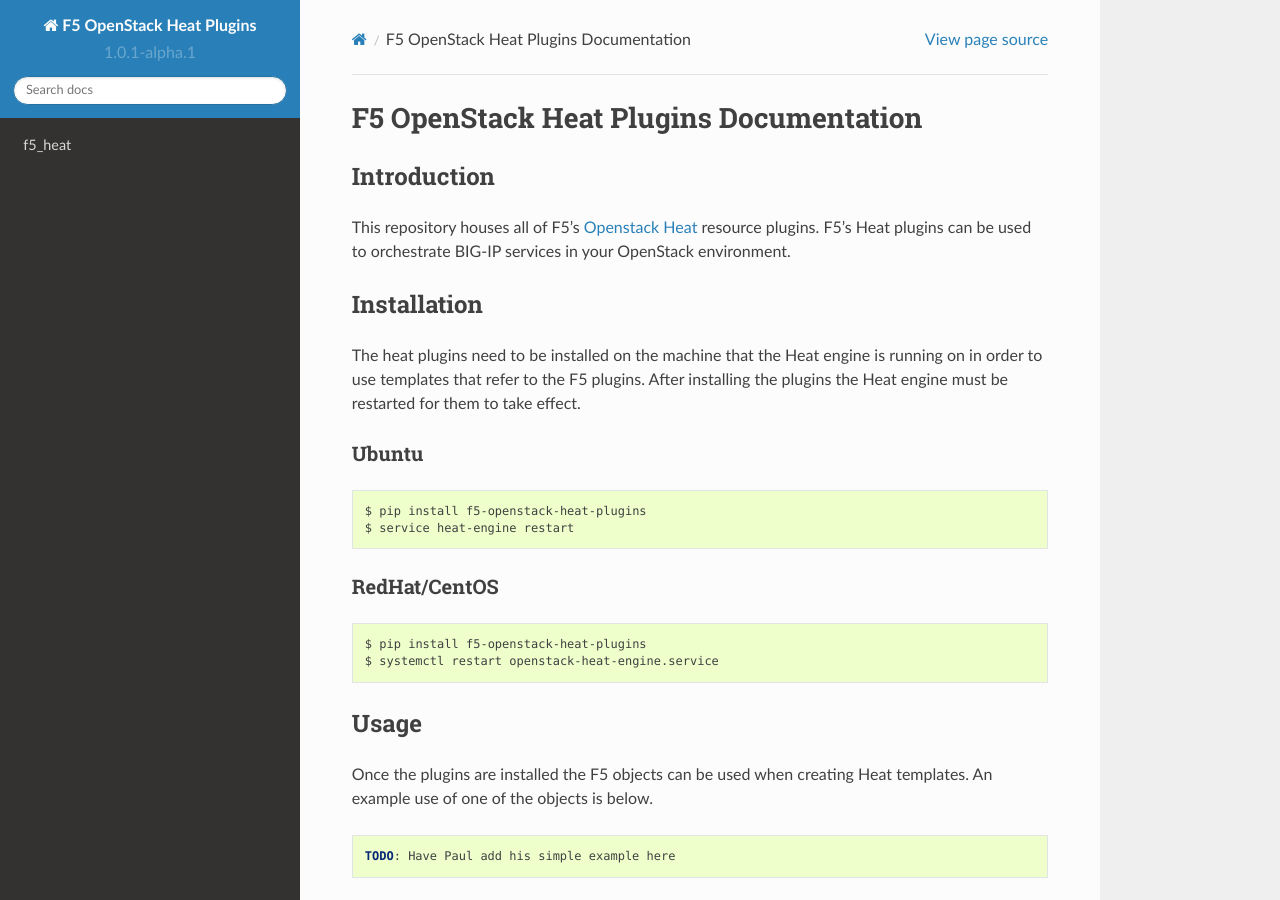
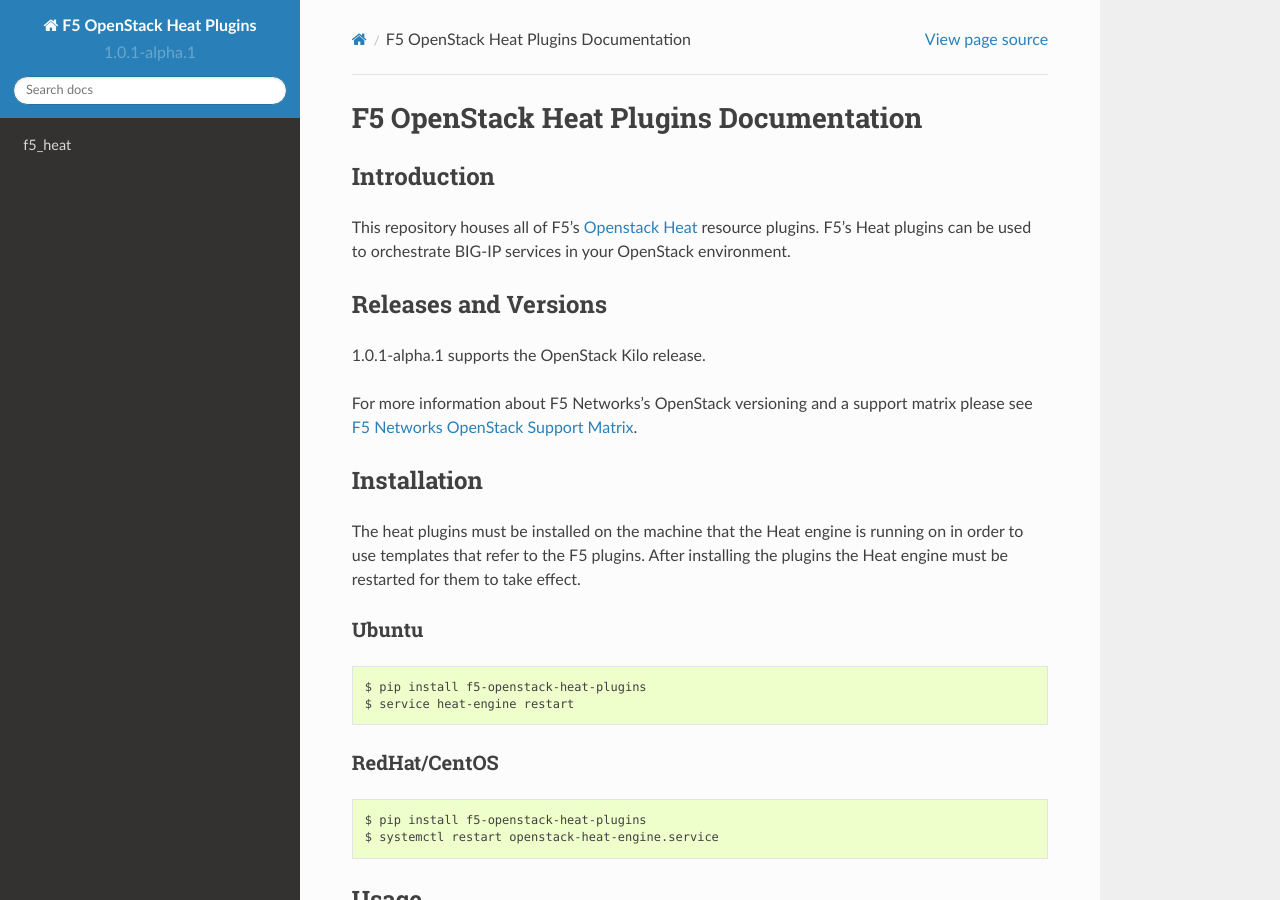
Before and after one commit to F5Networks/f5-openstack-heat-plugins, a Sphinx documentation site: the page built from docs/index.rst, in a window 1280 px wide and 900 px high. Built offline with Sphinx 7.4.7 and the Read the Docs theme 2.0.0, drawn with Linux system fonts in a browser that asks for light colours; some of the changed text lies outside the part shown.

Commit message:
Add OpenStack version support to docs per PR offline discussions

```diff
--- a/docs/conf.py
+++ b/docs/conf.py
@@ -23,6 +23,7 @@
 sys.path.insert(0, os.path.abspath('.'))
 
 from f5_heat import __version__ as VERSION
+from f5_heat import __openstackrelease__ as OPENSTACK_RELEASE
 
 # -- General configuration ------------------------------------------------
 
@@ -56,7 +57,7 @@
 
 # General information about the project.
 project = u'F5 OpenStack Heat Plugins'
-copyright = u'2016, F5 Networks'
+copyright = u'2015-2016, F5 Networks'
 author = u'F5 Networks'
 
 # The version info for the project you're documenting, acts as replacement for
@@ -67,6 +68,10 @@
 version = VERSION
 # The full version, including alpha/beta/rc tags.
 release = VERSION
+
+rst_epilog = """
+.. |openstack_release| replace:: {0}
+""".format(OPENSTACK_RELEASE.title())
 
 # The language for content autogenerated by Sphinx. Refer to documentation
 # for a list of supported languages.
--- a/docs/index.rst
+++ b/docs/index.rst
@@ -7,9 +7,16 @@
 resource plugins. F5's Heat plugins can be used to orchestrate BIG-IP services
 in your OpenStack environment.
 
+Releases and Versions
+---------------------
+|release| supports the OpenStack |openstack_release| release.
+
+For more information about F5 Networks's OpenStack versioning and a support
+matrix please see `F5 Networks OpenStack Support Matrix <https://F5Networks.github.io/f5-openstack-docs>`__.
+
 Installation
 ------------
-The heat plugins need to be installed on the machine that the Heat engine is
+The heat plugins must be installed on the machine that the Heat engine is
 running on in order to use templates that refer to the F5 plugins.  After
 installing the plugins the Heat engine must be restarted for them to take
 effect.
--- a/f5_heat/__init__.py
+++ b/f5_heat/__init__.py
@@ -1 +1,2 @@
 __version__ = u'1.0.1-alpha.1'
+__openstackrelease__ = u'kilo'
```
Also changed, not shown: README.rst (+8 -1 lines).
